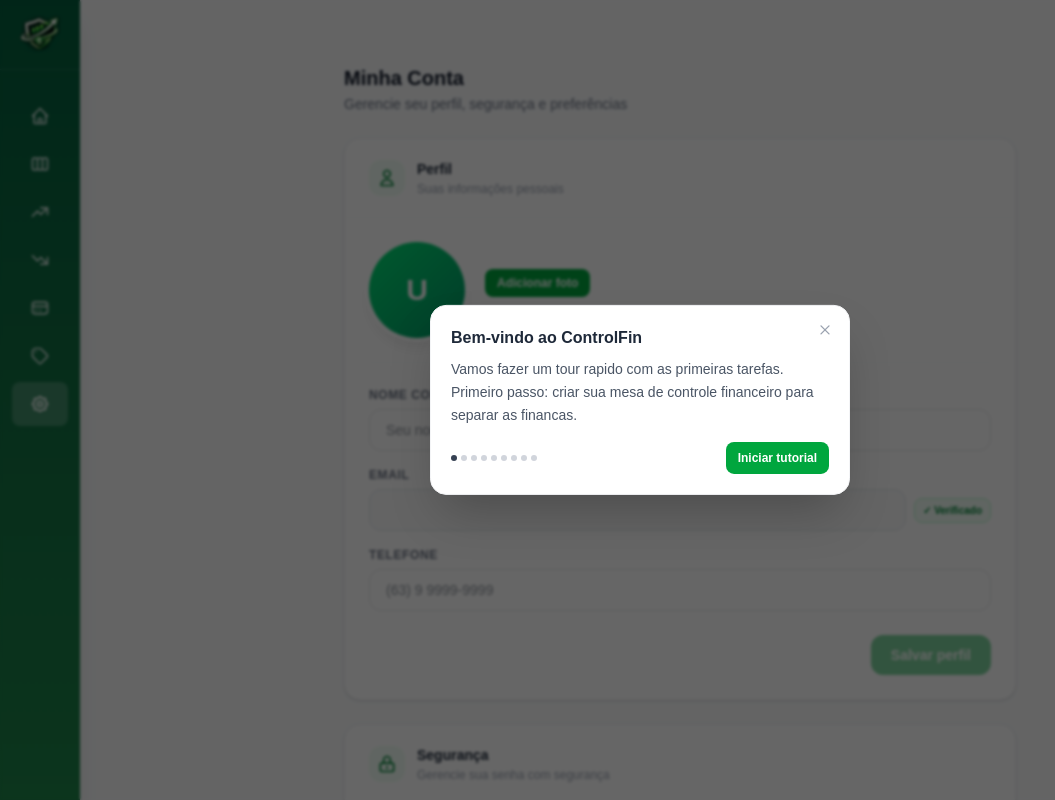
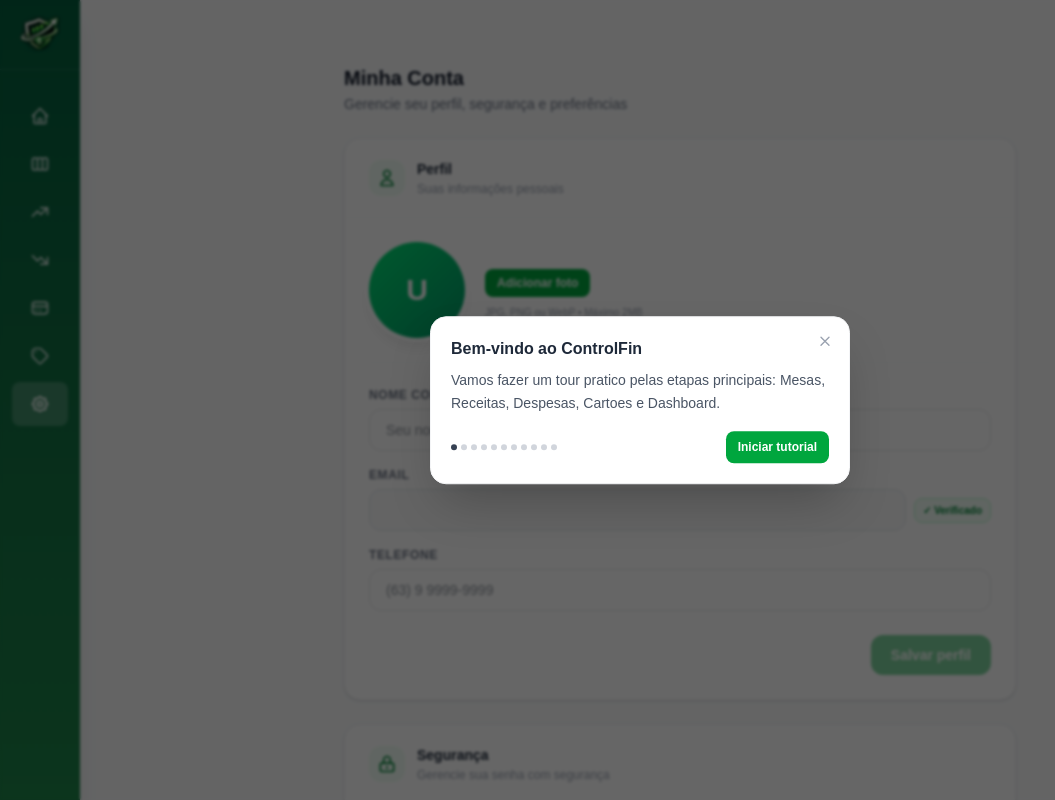
Before and after one commit to zeharoldoparente/controleFinanceiro, a Next.js app in the folder frontend/: page /dashboard/conta in a window 1280 px wide. Shown: the top 800 px of the page, without its empty margins (0-1055 px from the left). Built offline with nearby package versions, Linux system fonts and the light colour scheme; no server answers.

Commit message:
ajuste no helper

```diff
--- a/frontend/src/components/dashboard/helpTourConfig.ts
+++ b/frontend/src/components/dashboard/helpTourConfig.ts
@@ -13,7 +13,7 @@
       id: "welcome",
       title: "Bem-vindo ao ControlFin",
       description:
-         "Vamos fazer um tour rapido com as primeiras tarefas. Primeiro passo: criar sua mesa de controle financeiro para separar as financas.",
+         "Vamos fazer um tour pratico pelas etapas principais: Mesas, Receitas, Despesas, Cartoes e Dashboard.",
       route: "*",
       placement: "center",
       nextLabel: "Iniciar tutorial",
@@ -22,7 +22,7 @@
       id: "mesas-header",
       title: "Tela de Mesas",
       description:
-         "Aqui é o seu primeiro passo, crie ambientes (mesas) separados, como Pessoal, Familia ou Negocio.",
+         "Mesa e um ambiente de controle separado (ex: Pessoal, Familia ou Negocio). Cada mesa tem seus proprios dados e membros.",
       route: "/dashboard/mesas",
       selector: '[data-help-id="mesas-header"]',
       placement: "bottom",
@@ -31,7 +31,7 @@
       id: "mesas-create",
       title: "Crie sua primeira mesa",
       description:
-         "Clique em Nova Mesa para comecar. Depois voce pode convidar outras pessoas.",
+         "Clique em Nova Mesa para criar um novo contexto. Depois selecione a mesa ativa para acompanhar separado ou no consolidado.",
       route: "/dashboard/mesas",
       selector: '[data-help-id="mesas-new-button"]',
       placement: "bottom",
@@ -49,7 +49,7 @@
       id: "receitas-create",
       title: "Nova receita",
       description:
-         "Use esse botão para registrar receitas simples, recorrentes ou parceladas.",
+         "Use esse botao para registrar receitas simples, recorrentes ou parceladas.",
       route: "/dashboard/receitas",
       selector: '[data-help-id="receitas-new-button"]',
       placement: "bottom",
@@ -58,7 +58,7 @@
       id: "despesas-header",
       title: "Controle de Despesas",
       description:
-         "Nesta tela você acompanha contas, vencimentos, pagamentos e comprovantes.",
+         "Aqui voce controla contas, vencimentos e pagamentos. Compras no credito entram na fatura e aparecem agrupadas.",
       route: "/dashboard/despesas",
       selector: '[data-help-id="despesas-header"]',
       placement: "bottom",
@@ -67,16 +67,34 @@
       id: "despesas-create",
       title: "Nova despesa",
       description:
-         "Registre aqui suas despesas e marque pagamentos conforme forem quitados.",
+         "Registre despesas e marque pagamentos. Se escolher cartao de credito, o lancamento vai para a fatura automaticamente.",
       route: "/dashboard/despesas",
       selector: '[data-help-id="despesas-new-button"]',
+      placement: "bottom",
+   },
+   {
+      id: "cartoes-header",
+      title: "Cartoes e fatura",
+      description:
+         "Nesta tela voce cadastra cartoes, acompanha limite e abre o menu Fatura/Transacoes para ver os detalhes por mes.",
+      route: "/dashboard/cartoes",
+      selector: '[data-help-id="cartoes-header"]',
+      placement: "bottom",
+   },
+   {
+      id: "cartoes-create",
+      title: "Novo cartao",
+      description:
+         "Crie cartoes de credito e debito. O credito fica agrupado em fatura e pode ser acompanhado no menu de cada cartao.",
+      route: "/dashboard/cartoes",
+      selector: '[data-help-id="cartoes-new-button"]',
       placement: "bottom",
    },
    {
       id: "dashboard-header",
       title: "Visao geral",
       description:
-         "No Dashboard voce enxerga resumo, alertas e evolução financeira da mesa selecionada.",
+         "No Dashboard voce enxerga resumo, alertas e evolucao da mesa ativa, com visao consolidada quando precisar comparar contextos.",
       route: "/dashboard",
       selector: '[data-help-id="dashboard-header"]',
       placement: "bottom",
@@ -85,7 +103,7 @@
       id: "finish",
       title: "Tutorial finalizado",
       description:
-         "Pronto. Voce pode abrir as dicas novamente pelo botão ? no canto da tela.",
+         "Pronto. Sempre que quiser, abra as dicas da tela atual ou reinicie o tutorial completo.",
       route: "/dashboard",
       placement: "center",
       nextLabel: "Concluir",
@@ -98,7 +116,7 @@
          id: "dashboard-intro",
          title: "Ajuda do Dashboard",
          description:
-            "Resumo financeiro da mesa ativa com alertas, gráficos e atalho para receitas e despesas.",
+            "Resumo financeiro da mesa ativa com alertas, graficos e atalho para receitas e despesas.",
          route: "/dashboard",
          placement: "center",
       },
@@ -106,7 +124,7 @@
          id: "dashboard-header",
          title: "Resumo da tela",
          description:
-            "Aqui você acompanha o consolidado do mês e acessa as principais áreas.",
+            "Aqui voce acompanha o consolidado do mes e acessa as principais areas.",
          route: "/dashboard",
          selector: '[data-help-id="dashboard-header"]',
          placement: "bottom",
@@ -118,14 +136,15 @@
          id: "mesas-intro",
          title: "Ajuda da tela de Mesas",
          description:
-            "Organize suas financas por contexto. Cada mesa pode ter membros diferentes.",
+            "Use mesas para separar controles por contexto (casa, negocio, projetos). Assim voce acompanha junto e separado com clareza.",
          route: "/dashboard/mesas",
          placement: "center",
       },
       {
          id: "mesas-header",
          title: "O que fazer aqui",
-         description: "Crie, edite e selecione a mesa ativa para trabalhar.",
+         description:
+            "Crie, edite e selecione a mesa ativa. Tudo que voce lancar em receitas, despesas e cartoes respeita a mesa selecionada.",
          route: "/dashboard/mesas",
          selector: '[data-help-id="mesas-header"]',
          placement: "bottom",
@@ -133,7 +152,8 @@
       {
          id: "mesas-new",
          title: "Nova Mesa",
-         description: "Use esse botão para criar uma nova mesa.",
+         description:
+            "Use esse botao para criar novos ambientes e manter cada controle financeiro no seu proprio espaco.",
          route: "/dashboard/mesas",
          selector: '[data-help-id="mesas-new-button"]',
          placement: "bottom",
@@ -145,14 +165,14 @@
          id: "receitas-intro",
          title: "Ajuda da tela de Receitas",
          description:
-            "Registre entradas, confirme recebimentos e acompanhe previsão de caixa.",
+            "Registre entradas, confirme recebimentos e acompanhe previsao de caixa.",
          route: "/dashboard/receitas",
          placement: "center",
       },
       {
          id: "receitas-new",
          title: "Nova Receita",
-         description: "Clique para abrir o formulário de nova receita.",
+         description: "Clique para abrir o formulario de nova receita.",
          route: "/dashboard/receitas",
          selector: '[data-help-id="receitas-new-button"]',
          placement: "bottom",
@@ -164,7 +184,7 @@
          id: "despesas-intro",
          title: "Ajuda da tela de Despesas",
          description:
-            "Controle contas a vencer, pagas e vencidas com histórico de comprovantes.",
+            "Controle contas a vencer, pagas e vencidas. Compras no credito aparecem agrupadas em fatura para facilitar o acompanhamento.",
          route: "/dashboard/despesas",
          placement: "center",
       },
@@ -181,16 +201,26 @@
    "/dashboard/cartoes": [
       {
          id: "cartoes-intro",
-         title: "Ajuda da tela de Cartões",
+         title: "Ajuda da tela de Cartoes",
          description:
-            "Cadastre cartões, acompanhe limite e visualize faturas por mês.",
+            "Cadastre cartoes de credito e debito. O credito organiza despesas em fatura e o debito mostra transacoes do mes.",
          route: "/dashboard/cartoes",
          placement: "center",
       },
       {
+         id: "cartoes-header",
+         title: "Como acompanhar",
+         description:
+            "No menu Fatura/Transacoes de cada cartao voce abre o painel mensal para ver lancamentos, status e valores.",
+         route: "/dashboard/cartoes",
+         selector: '[data-help-id="cartoes-header"]',
+         placement: "bottom",
+      },
+      {
          id: "cartoes-new",
-         title: "Novo Cartão",
-         description: "Use esse botão para cadastrar um cartão.",
+         title: "Novo Cartao",
+         description:
+            "Use esse botao para cadastrar um cartao. Em compras no credito, os lancamentos ficam agrupados na fatura.",
          route: "/dashboard/cartoes",
          selector: '[data-help-id="cartoes-new-button"]',
          placement: "bottom",
@@ -227,9 +257,9 @@
       },
       {
          id: "conta-header",
-         title: "Configurações pessoais",
+         title: "Configuracoes pessoais",
          description:
-            "Use esta área para ajustar dados da conta e preferências do sistema.",
+            "Use esta area para ajustar dados da conta e preferencias do sistema.",
          route: "/dashboard/conta",
          selector: '[data-help-id="conta-header"]',
          placement: "bottom",
```
